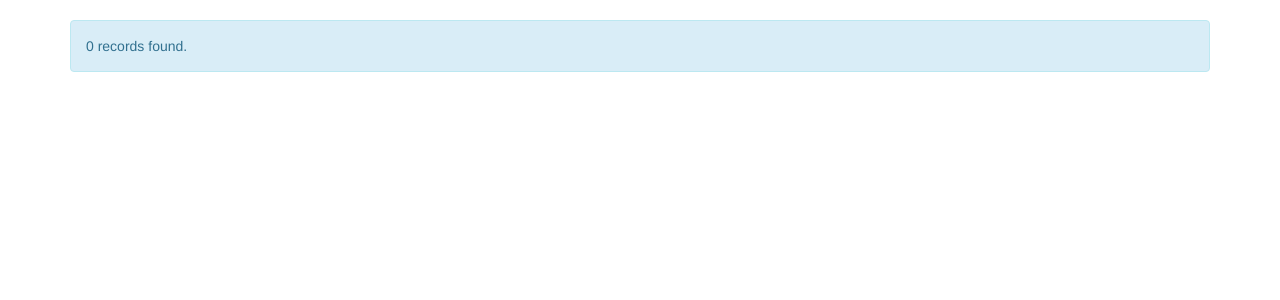
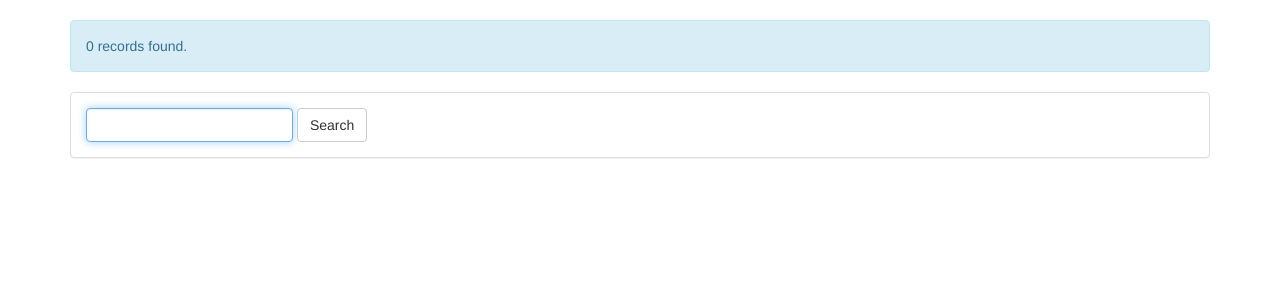
Before and after one commit to tortxof/rc-club-members, a Flask app: page /all in a window 1280 px wide. Shown: the part 51-351 px from the top of the page. Run offline with Flask 2, Linux system fonts and the light colour scheme; the visitor is signed in with stand-in values (Sample User, id 1); data that the repository does not hold is empty; some libraries are stand-ins or nearby versions.

Commit message:
Added search to records template.

```diff
--- a/templates/records.html
+++ b/templates/records.html
@@ -1,5 +1,6 @@
 {% extends 'layout.html' %}
 {% block body %}
+{% include 'search.html' %}
 {% for record in records %}
 {% include 'record.html' %}
 {% endfor %}
```
